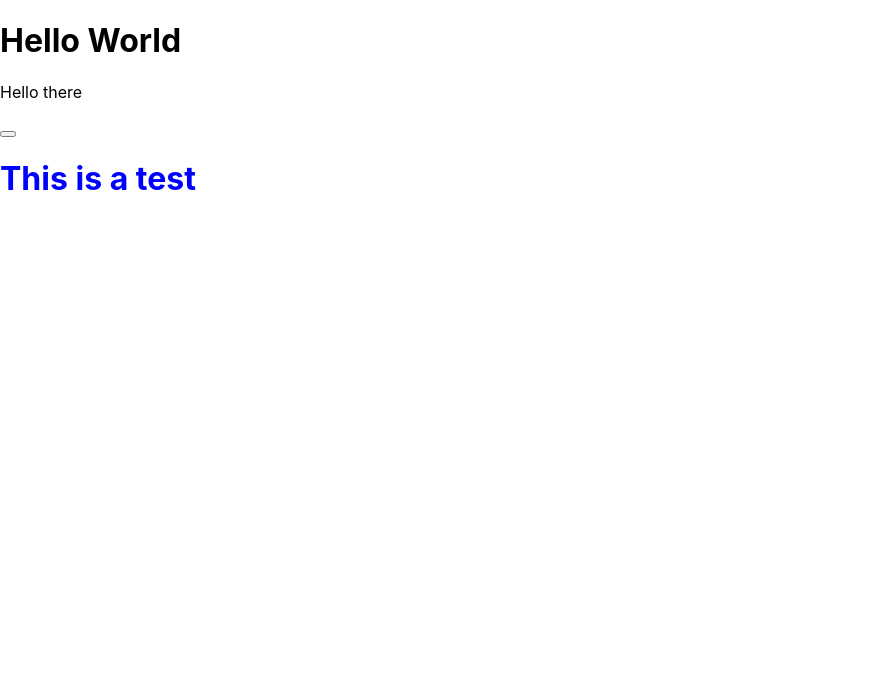
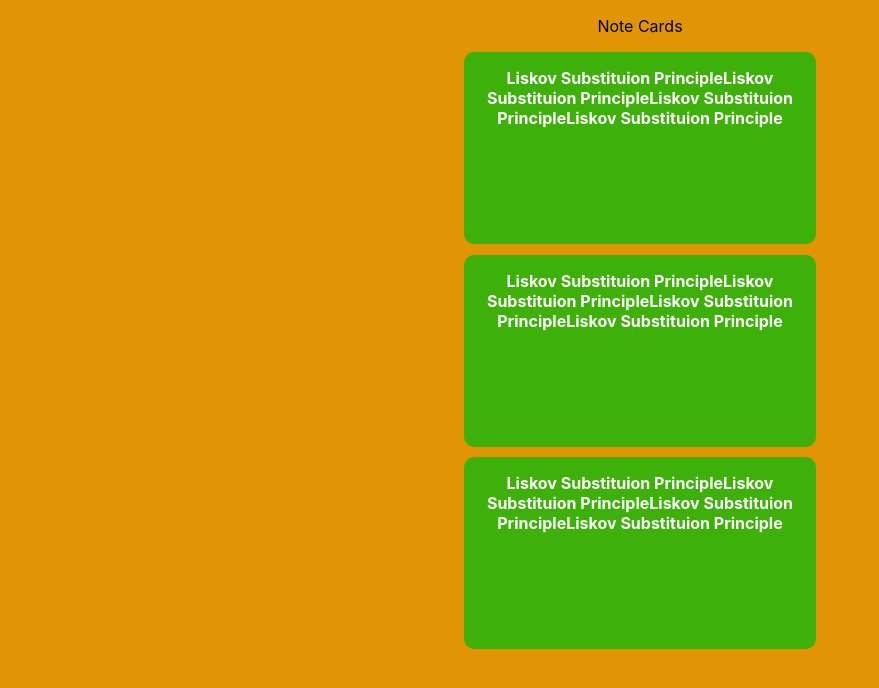
Before and after one commit to michael-mcmasters/Notecards, a React (Create React App) app: page / in a window 1280 px wide. Shown: the top 688 px of the page, without its empty margins (0-879 px from the left). Built offline with nearby package versions, Linux system fonts and the light colour scheme.

Commit message:
Change CSS settings and have multiple cards appear at once

```diff
--- a/src/App.css
+++ b/src/App.css
@@ -1,5 +1,7 @@
 .App {
   text-align: center;
+  width: fit-content;
+  margin: 0 auto;
 }
 
 .App-logo {
--- a/src/App.js
+++ b/src/App.js
@@ -4,18 +4,34 @@ import { useState } from 'react';
 import Card from "./components/Card.js";
 
 function App() {
-  const [text, setText] = useState("Hello there");
-
-  const changeText = () => {
-    setText("wow");
-  }
+  const cards = [
+    {
+      id: "0",
+      backgroundColor: "#3db10a",
+      text: "Liskov Substituion Principle",
+    },
+    {
+      id: "1",
+      backgroundColor: "#3db10a",
+      text: "Interface Segregation Principle",
+    },
+    {
+      id: "2",
+      backgroundColor: "#3db10a",
+      text: "Dependency Inversion",
+    },
+  ];
 
   return (
-    <div>
-      <h1>Hello World</h1>
-      <p>{text}</p>
-      <button onClick={changeText}></button>
-      <Card></Card>
+    <div className="App">
+      <p>Note Cards</p>
+      {cards.map(c => (
+        <Card
+          key={c.id}
+          backgroundColor={c.backgroundColor}
+          text={c.text}
+        ></Card>
+      ))}
     </div>
   );
 }
--- a/src/components/Card.js
+++ b/src/components/Card.js
@@ -3,6 +3,6 @@ import "../css/Card.css";
 
 export default function Card() {
   return (
-    <h1 className="card">This is a test</h1>
+    <h1 className="card">Liskov Substituion PrincipleLiskov Substituion PrincipleLiskov Substituion PrincipleLiskov Substituion Principle</h1>
   );
 }
--- a/src/css/Card.css
+++ b/src/css/Card.css
@@ -1,3 +1,11 @@
 .card {
-  color: blue;
+  background-color: #3db10a;
+  border-radius: 10px;
+  color: white;
+  /* max-width: 10rem; */
+  width: 20em;
+  min-height: 10rem;
+  padding: 1rem;
+  /* font-size: 100%; */
+  font-size: 1em;
 }
--- a/src/index.css
+++ b/src/index.css
@@ -1,13 +1,15 @@
+* {
+  background-color: #e19504;
+}
+
 body {
   margin: 0;
-  font-family: -apple-system, BlinkMacSystemFont, 'Segoe UI', 'Roboto', 'Oxygen',
-    'Ubuntu', 'Cantarell', 'Fira Sans', 'Droid Sans', 'Helvetica Neue',
-    sans-serif;
+  font-family: -apple-system, BlinkMacSystemFont, "Segoe UI", "Roboto", "Oxygen", "Ubuntu",
+    "Cantarell", "Fira Sans", "Droid Sans", "Helvetica Neue", sans-serif;
   -webkit-font-smoothing: antialiased;
   -moz-osx-font-smoothing: grayscale;
 }
 
 code {
-  font-family: source-code-pro, Menlo, Monaco, Consolas, 'Courier New',
-    monospace;
+  font-family: source-code-pro, Menlo, Monaco, Consolas, "Courier New", monospace;
 }
```
